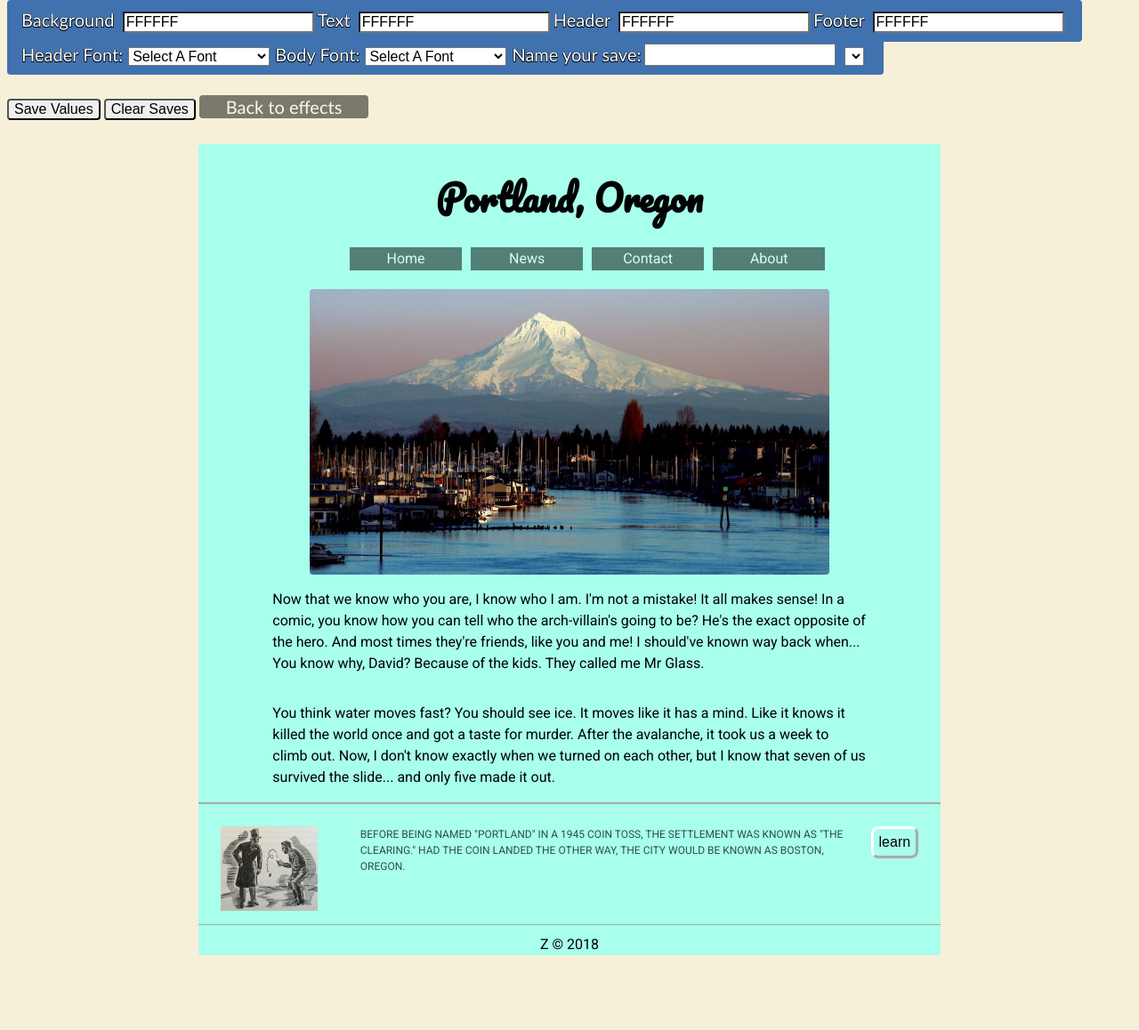
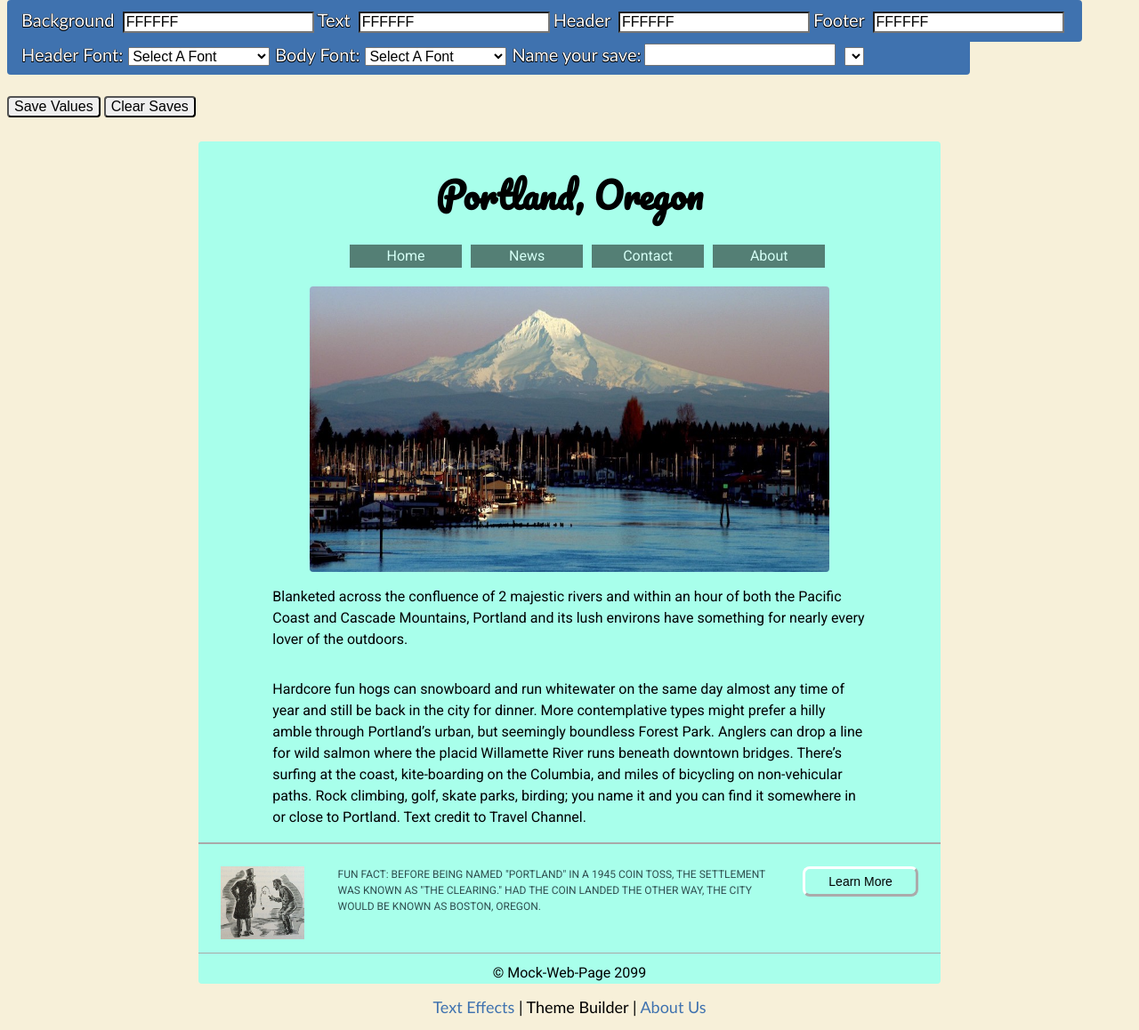
Before and after one commit to MoneyWithWings/Bootcamp1ProjectWeek, a plain HTML site: page ThemeBuilder.html in a window 1280 px wide. Shown: the whole page at 89% size. Before the commit the page ends 1084 px from the top, so only its background shows below. Drawn offline with Linux system fonts and the light colour scheme; a web font is replaced by a local one.

Commit message:
Updated formatting and style of themebuilder.html

```diff
--- a/ThemeBuilder.html
+++ b/ThemeBuilder.html
@@ -56,7 +56,6 @@
             <div id="buttons-and-back">
                 <button onclick="saveValues()" id="save-button">Save Values</button>
                 <button onclick="clearValues()" id="clear-button">Clear Saves</button>
-                <a id="effects" href="index.html">Back to effects</a>
             </div>
         <div id="mock-page-content">
             <h1 id="mock-h1" class="Roboto">Portland, Oregon</h1>
@@ -77,24 +76,31 @@
             <div id="test">
                 <section class="mock-main">
                     <div id="main-text">
-                        <p id="mock-paragraph-1">Now that we know who you are, I know who I am. I'm not a mistake! It all makes sense! In a comic, you know how you can tell who the arch-villain's going to be? He's the exact opposite of the hero. And most times they're friends, like you and me! I should've known way back when... You know why, David? Because of the kids. They called me Mr Glass.</p>
-                        <p id="mock-paragraph-2">You think water moves fast? You should see ice. It moves like it has a mind. Like it knows it killed the world once and got a taste for murder. After the avalanche, it took us a week to climb out. Now, I don't know exactly when we turned on each other, but I know that seven of us survived the slide... and only five made it out.</p>
+                        <p id="mock-paragraph-1">Blanketed across the confluence of 2 majestic rivers and within an hour of both the Pacific Coast and Cascade Mountains, Portland and its lush environs have something for nearly every lover of the outdoors.</p>
+                        <p id="mock-paragraph-2">Hardcore fun hogs can snowboard and run whitewater on the same day almost any time of year and still be back in the city for dinner. More contemplative types might prefer a hilly amble through Portland’s urban, but seemingly boundless Forest Park. Anglers can drop a line for wild salmon where the placid Willamette River runs beneath downtown bridges. There’s surfing at the coast, kite-boarding on the Columbia, and miles of bicycling on non-vehicular paths. Rock climbing, golf, skate parks, birding; you name it and you can find it somewhere in or close to Portland. Text credit to Travel Channel.</p>
                     </div>
                 </section>
             </div>
 
             <div id="flex-footer">
                 <div><img id="footer-image" src="images/coin-toss.jpg"></div>
-                <div><span id="footer-text">BEFORE BEING NAMED "PORTLAND" IN A 1945 COIN TOSS, THE SETTLEMENT WAS KNOWN AS "THE CLEARING." HAD THE COIN LANDED THE OTHER WAY, THE CITY WOULD BE KNOWN AS BOSTON, OREGON.</span></div>
-                <div><button id="footer-button">learn</button></div>
+                <div><span id="footer-text">FUN FACT: BEFORE BEING NAMED "PORTLAND" IN A 1945 COIN TOSS, THE SETTLEMENT WAS KNOWN AS "THE CLEARING." HAD THE COIN LANDED THE OTHER WAY, THE CITY WOULD BE KNOWN AS BOSTON, OREGON.</span></div>
+                <p></p>
+                <div><a href="http://mentalfloss.com/article/55031/25-things-you-probably-didnt-know-about-portland"><button id="footer-button">Learn More</button></a></div>
             </div>
 
 
             <div id="copyright">
-                <span>Z &copy; 2018</span>
+                <span>&copy; Mock-Web-Page 2099</span>
             </div>
         </div>
     </div>
+
+    <section class="bottom">
+        <a href="index.html">Text Effects</a> |
+        Theme Builder |
+        <a href="about.html">About Us</a>
+    </section>
 
     <script src="js/data.js"></script>
     <script src="js/DropDownComponent.js"></script>
--- a/css/mock.css
+++ b/css/mock.css
@@ -23,7 +23,7 @@ body {
     .5px -.5px 0 black,
     -.5px .5px 0 black,
     .5px .5px 0 black;
-
+    min-width: 1050px;
 }
 #fixed-11 {
     position: fixed;
@@ -43,7 +43,7 @@ body {
     .5px -.5px 0 black,
     -.5px .5px 0 black,
     .5px .5px 0 black;
-
+    min-width: 1050px;
 }
 input {
     font-size:  16px;
@@ -60,14 +60,9 @@ button {
     border-radius: 4px;
 }
 
-#effects{
-    border-radius: 4px;
-    font-size: 20px;
-    font-family: 'Gill Sans', 'Gill Sans MT', Calibri, 'Trebuchet MS', sans-serif;
-}
-
 #lower-page {
     padding-top: 100px;
+    min-width: 960px;
 
 }
 
@@ -108,7 +103,7 @@ button {
 }
 
 
-a:link, a:visited {
+#nav-list a:link, a:visited {
     background-color:black;
     opacity: 0.5;
     color: white;
@@ -119,9 +114,10 @@ a:link, a:visited {
 
 }
 
-a:hover {
+#nav-list a:hover {
     opacity: 1.0;
 }
+
 #nav-list {
     color: black;
     display: flex;
@@ -192,7 +188,8 @@ a:hover {
     margin-left: 20px;
     margin-right: 25px;
     padding: 6px;
-    font-size: 16px;
+    font-size: 14px;
+    width: 130px;
 }
 
 #copyright {
@@ -201,3 +198,28 @@ a:hover {
     margin-bottom: 10px;
     font-style: 'Open Sans', sans-serif;
 }
+
+.bottom {
+    font-size: 18px;
+    font-family: 'Gill Sans', 'Gill Sans MT', Calibri, 'Trebuchet MS', sans-serif;
+    margin-top: 15px;
+    margin-bottom: 15px;
+    text-align: center;
+}
+.bottom a:link{
+    text-decoration: none;
+    color: #3f72af;
+}
+
+.bottom a:visited{
+    text-decoration: none;
+    color: #3f72af;
+}
+
+.bottom a:hover{
+    color: rgb(30, 54, 107);
+}
+
+.bottom a:active{
+    text-decoration: none;
+}
```
